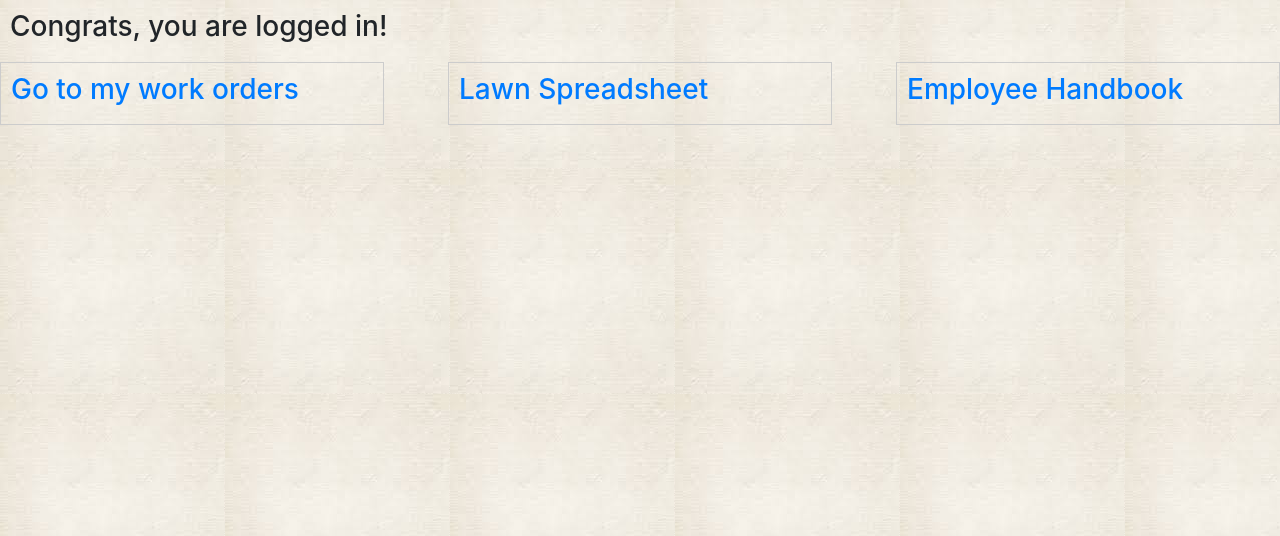
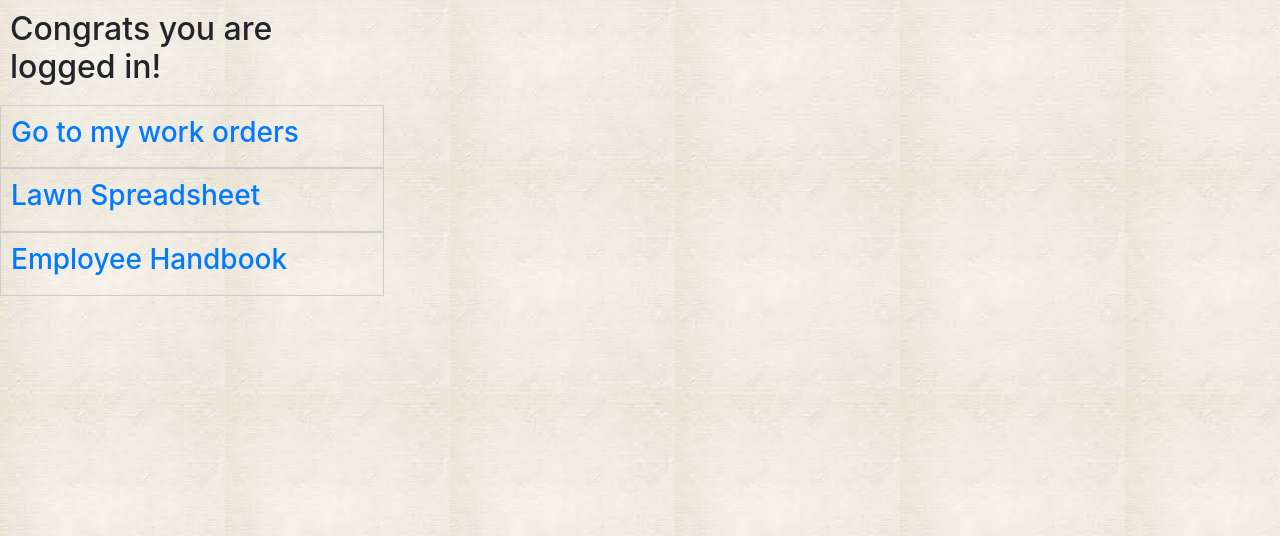
Before and after one commit to stackaccount1/Django-Work-Order-Site-for-Business, a Django app: template wordorderapp/templates/wordorderapp/successpage.html in a window 1280 px wide. Shown: the part 56-592 px from the top of the page. Run offline with Django 3.2, Linux system fonts and the light colour scheme; the template is opened without the code that fills it, so the values that code supplies are empty; a user stored in the database is signed in; some libraries are stand-ins or nearby versions.

Commit message:
Update successpage.html

```diff
--- a/wordorderapp/templates/wordorderapp/successpage.html
+++ b/wordorderapp/templates/wordorderapp/successpage.html
@@ -8,16 +8,22 @@
 
 {% if user.is_authenticated %}
 <div class="container-2">
-    <div class="0box-0"><h3>Congrats, you are logged in!<h3></div>
+    <div class="box-1"><h2>Congrats you are logged in!</h2></div>
 </div>
 
 <div class="container-1">
     <div class="box-1">
         <a href="{% url 'wordorderapp:index' %}"><h3>Go to my work orders</h3></a>
     </div>
+
+</div>
+<div class="container-1">
     <div class="box-2">
         <a href="https://docs.google.com/spreadsheets/d/1Wr9eAgGghuWDC090Zw3I3WiSgdfI75h_eivY15AbIqM/edit?usp=sharing"><h3>Lawn Spreadsheet</h3></a>
     </div>
+</div>
+
+<div class="container-1">
     <div class="box-3">
         <a href="www.google.com"><h3>Employee Handbook</h3></a>
     </div>
```
